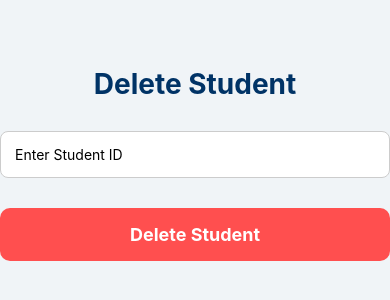
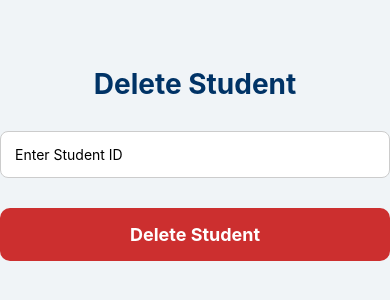
Before and after one commit to binojmadhuranga/MobileApp-StudentManagmentSystem, a React Native app: screen /DeleteStudent in a window 390 px wide. Shown: the part 258-558 px from the top of the page. Built offline with nearby package versions, Linux system fonts and the light colour scheme.

Commit message:
Change color themes

```diff
--- a/src/screens/DeleteStudent/DeleteStudent.js
+++ b/src/screens/DeleteStudent/DeleteStudent.js
@@ -105,7 +105,7 @@ const styles = StyleSheet.create({
         borderColor: '#ccc',
     },
     button: {
-        backgroundColor: '#FF4F4F',
+        backgroundColor: '#cc2f2fff',
         paddingVertical: 16,
         borderRadius: 10,
         marginTop: 20,
--- a/src/screens/Home/Home.js
+++ b/src/screens/Home/Home.js
@@ -51,7 +51,7 @@ const Home = () => {
             <SafeAreaView style={styles.welcomeContainer}>
                 <StatusBar barStyle="light-content" backgroundColor="#003366" />
                 <Animated.Text style={[styles.welcomeText, { transform: [{ translateX: slideAnim }] }]}>
-                    Welcome to Student Manager
+                    Hello! Welcome
                 </Animated.Text>
             </SafeAreaView>
         );
```
